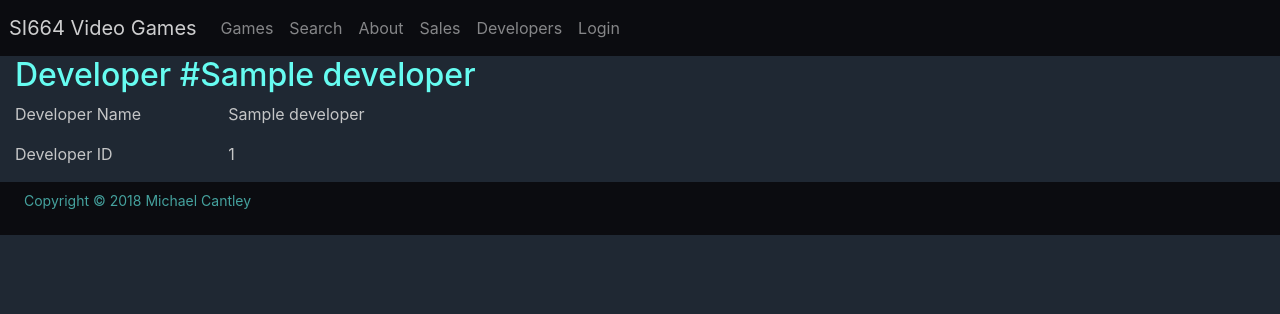
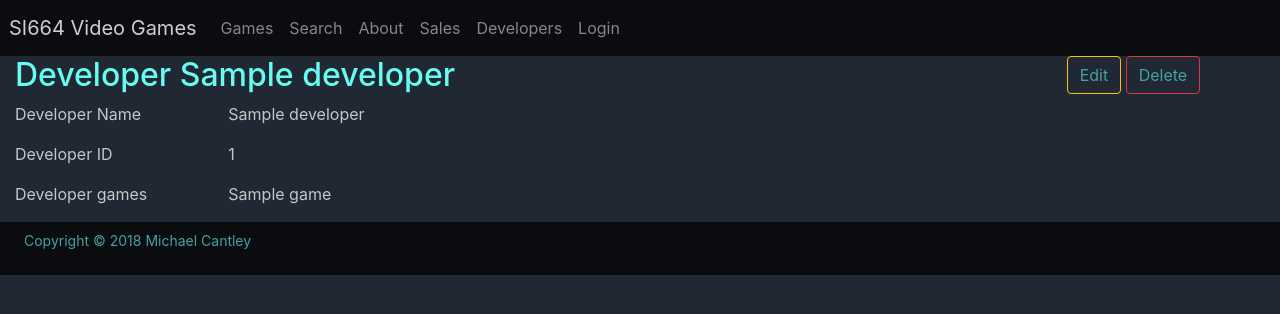
Before and after one commit to Michael-Cantley/SI664-Final-Project, a Django app: page /video_games/developers/1/ in a window 1280 px wide. Shown: the top 314 px of the page. Run offline with Django 3.2, Linux system fonts and the light colour scheme; the visitor is signed in with stand-in values (Sample User, id 1); tables that the repository leaves empty hold one stand-in row (values such as "Sample post"); data that the repository does not hold is empty; some libraries are stand-ins or nearby versions.

Commit message:
Updated Search

```diff
--- a/video_games/models.py
+++ b/video_games/models.py
@@ -54,7 +54,7 @@ class Game(models.Model):
     # Intermediate model (region -> sales <- game)
     region = models.ManyToManyField(Region, through='Sale')
     # Intermediate model (developer > game_developer <- game)
-    developer = models.ManyToManyField(Developer, through='GameDeveloper')
+    developer = models.ManyToManyField(Developer, through='GameDeveloper', related_name='games')
 
     class Meta:
         managed = False
--- a/video_games/templates/video_games/developer_detail.html
+++ b/video_games/templates/video_games/developer_detail.html
@@ -1,10 +1,27 @@
 {% extends 'video_games/base.html' %}
+
+{% load video_games_extras %}
+{{ game.game_id }}
 
 {% block content %}
   {% if user.is_authenticated %}
-
-    <h2>Developer #{{ developer.developer_name }}</h2>
-
+    <header>
+      <div class="row">
+        <div class="col-sm-10">
+          <h2>Developer {{ developer.developer_name }}</h2>
+        </div>
+        <div class="col-xs-1">
+          {% if user.is_authenticated %}
+            <a class="btn btn-outline-warning" href="{% url 'developer_update' developer.pk %}">Edit</a>
+          {% endif %}
+        </div>
+        <div class="col-xs-1">
+          {% if user.is_authenticated %}
+            &nbsp;<a class="btn btn-outline-danger" href="{% url 'developer_delete' developer.pk %}">Delete</a>
+          {% endif %}
+        </div>
+      </div>
+    </<header>
 
     {% if developer.developer_id %}
 
@@ -30,6 +47,30 @@
       </div>
     {% endif %}
 
+    {% if developer.games.all %}
+    <div class="row">
+      <div class="col-sm-2">
+        <p>Developer games</p>
+      </div>
+      <div class="col-sm-10">
+        {% spaceless %}
+        <p>
+          {% for game in developer.games.all %}
+            {% if forloop.last %}
+              {{ game.game_name.strip }}
+            {% else %}
+              {{ game.game_name.strip|add_trailing_comma }}
+            {% endif %}
+          {% endfor %}
+        </p>
+        {% endspaceless %}
+      </div>
+      <!-- <div class="col-sm-10">
+        <p>{{ developer.game_name }}</p>
+      </div> -->
+    </div>
+    {% endif %}
+
     {% endif %}
 
   {% else %}
--- a/video_games/templates/video_games/developer_new.html
+++ b/video_games/templates/video_games/developer_new.html
@@ -18,6 +18,12 @@
       </div>
     </div>
 
+    <div class="row">
+      <div class="col-6">
+        {{ form.games|as_crispy_field }}
+      </div>
+    </div>
+
     <button type="submit" class="btn btn-outline-success">Add</button>
     &nbsp;<a class="btn btn-outline-secondary" href="{% url 'developers' %}">cancel</a>
   </form>
--- a/video_games/templates/video_games/developer_update.html
+++ b/video_games/templates/video_games/developer_update.html
@@ -18,12 +18,6 @@
       </div>
     </div>
 
-    <div class="row">
-      <div class="col-6">
-        {{ form.game|as_crispy_field }}
-      </div>
-    </div>
-
 
     <button type="submit" class="btn btn-outline-success">Update</button>
     <!-- Restore missing button -->
--- a/video_games/templates/video_games/game_filter.html
+++ b/video_games/templates/video_games/game_filter.html
@@ -30,6 +30,9 @@
       </div>
     </div>
     <div class="col-sm-9">
+
+      {% include 'video_games/pagination.html' %}
+
       {% for game in object_list %}
         <h4>
         <a href="{% url 'game_detail' game.pk %}">{{ game.game_name | safe }}</a>
--- a/video_games/views.py
+++ b/video_games/views.py
@@ -1,6 +1,7 @@
 from django.shortcuts import render
 from django.http import HttpResponse
 from django.views import generic
+from django.core.paginator import EmptyPage, PageNotAnInteger, Paginator
 
 from .models import Game, Sale, Developer, GameDeveloper
 from django.contrib.auth.decorators import login_required
@@ -191,10 +192,27 @@ class GameDeleteView(generic.DeleteView):
 
         return HttpResponseRedirect(self.get_success_url())
 
-class GameFilterView(FilterView):
+class PaginatedFilterView(generic.View):
+    """
+    Creates a view mixin, which separates out default 'page' keyword and returns the
+    remaining querystring as a new template context variable.
+    https://stackoverflow.com/questions/51389848/how-can-i-use-pagination-with-django-filter
+    """
+    def get_context_data(self, **kwargs):
+        context = super(PaginatedFilterView, self).get_context_data(**kwargs)
+        if self.request.GET:
+            querystring = self.request.GET.copy()
+            if self.request.GET.get('page'):
+                del querystring['page']
+            context['querystring'] = querystring.urlencode()
+        return context
+
+class GameFilterView(PaginatedFilterView, FilterView):
+    model = Game
     filterset_class = GameFilter
+    context_object_name = 'game_list'
     template_name = 'video_games/game_filter.html'
-
+    paginate_by = 30
 
 
 # For Extra Credit making CRUD for Developers
@@ -227,8 +245,9 @@ class DeveloperCreateView(generic.View):
         if form.is_valid():
             developer = form.save(commit=False)
             developer.save()
-            for game in form.cleaned_data['game']:
-                GameDeveloper.objects.create(developer=developer, game=game)
+            Developer.objects.create(developer=developer)
+            # for game in form.cleaned_data['game']:
+            #     GameDeveloper.objects.create(developer=developer, game=game)
             return redirect(developer)
         return render(request, 'video_games/developer_new.html', {'form': form})
 
@@ -250,6 +269,15 @@ class DeveloperUpdateView(generic.UpdateView):
     def form_valid(self, form):
         developer = form.save(commit=False)
         developer.save()
+        old_devids = Developer.objects.filter(developer_id=developer.developer_id)
+
+        # New developers list
+        new_devs = form.cleaned_data['developer']
+
+        new_devids = []
+
+
+
 
         old_gids = GameDeveloper.objects.values_list('game_id', flat=True).filter(developer_id=developer.developer_id)
 
```
Also changed, not shown: video_games/templates/video_games/pagination.html (+13 -8 lines).
